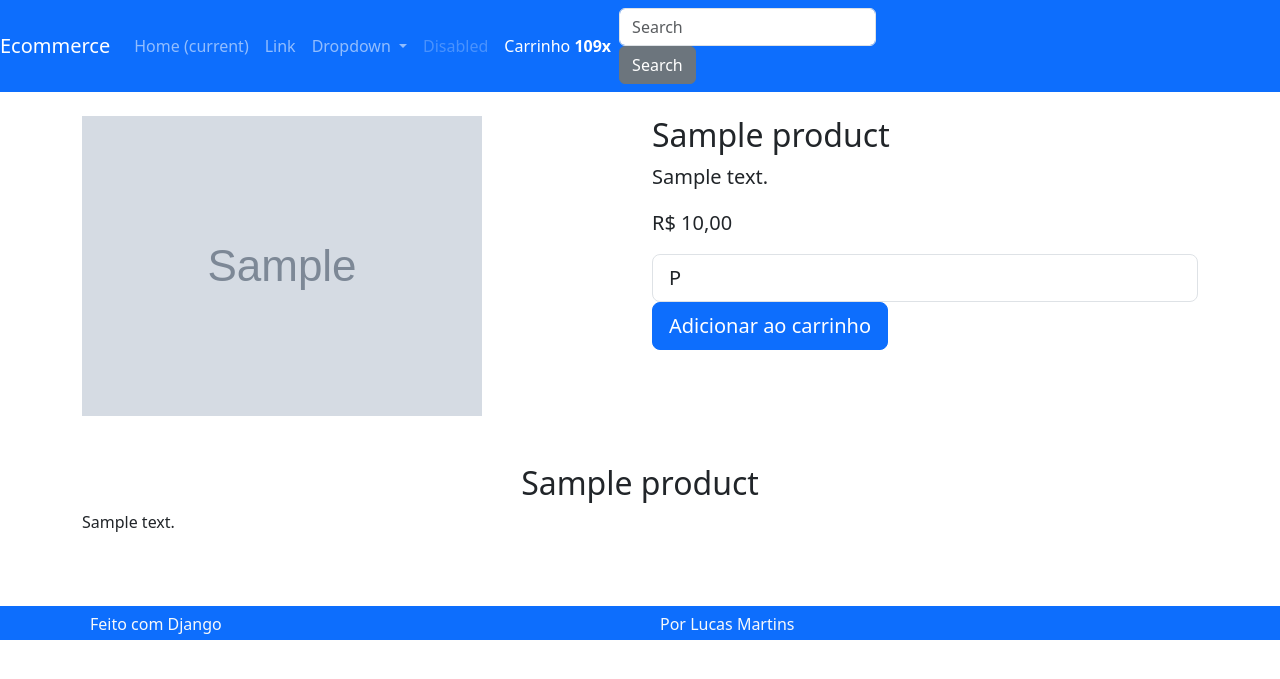
After one commit to LucasPMartins/Project-Ecommerce-Django, a Django app: a page that uses templates/base.html in a window 1280 px wide. The commit adds this page. Shown: the top 679 px of the page. Run offline with Django 5.2, Linux system fonts and the light colour scheme; tables that the repository leaves empty hold one stand-in row (values such as "Sample post"); grey boxes marked "Sample" are stand-in pictures; some libraries are stand-ins or nearby versions.

Commit message:
Fix typo in product model field name; add product detail view and template; update navigation and base templates; implement pagination in product list

```diff
--- a/product/models.py
+++ b/product/models.py
@@ -14,7 +14,7 @@ class Product(models.Model):
     name = models.CharField(max_length=255)
     slug = models.SlugField(max_length=300, unique=True,
         default=None, null=True, blank=True)
-    long_desciption = models.TextField(max_length=999)
+    long_description = models.TextField(max_length=999)
     short_description = models.TextField(max_length=255)
     image = models.ImageField(upload_to='product_images/%Y/%m',blank=True,default='')
     price = models.DecimalField(max_digits=100,decimal_places=2)
--- /dev/null
+++ b/product/templates/product/detail.html
@@ -0,0 +1,74 @@
+{% extends 'base.html' %}
+{% load filters %}
+
+{% block content %}
+<div class="row">
+    <div class="col-lg-12">
+        <div class="row">
+            <div class="col-lg">
+                <div class="row no-gutters">
+                    <div class="col-lg-12">
+                        {% if product.image %}
+                        <img class="img-fluid" src="{{ product.image.url }}" alt="{{ product.name }}">
+                        {% endif %}
+                    </div>
+                </div>
+            </div>
+            <div class="col-lg">
+                <div class="mt-4 mt-lg-0">
+                    <h1 class="h2">{{ product.name }}</h1>
+                    <p class="lead">{{ product.short_description}}</p>
+                    <p class="lead">
+                        <span id="variation-preco" class="lead product-price">
+                            {% if product.discount_price > 0 %}
+                            {{ product.discount_price | format_price }}
+                            {% else %}
+                            {{ product.price | format_price }}
+                            {% endif %}
+                        </span>
+                        <span id="variation-preco-promocional" class="lead product-old-price text-muted">
+                            {% if product.discount_price > 0 %}
+                            {{ product.price | format_price}}
+                            {% endif %}
+                        </span>
+                    </p>
+
+                    <form action="/addtocart/" id="form-add-to-cart">
+                        <div class="form-group">
+                            <select id="select-variacoes" name="vid" class="form-control form-control-lg">
+                                <option data-preco="R$ 59,90" data-preco-promocional="R$ 39,90" value="45">P
+                                </option>
+                                <option data-preco="R$ 51,90" data-preco-promocional="R$ 49,90" value="45">M
+                                </option>
+                                <option data-preco="R$ 52,90" data-preco-promocional="R$ 89,90" value="45">G
+                                </option>
+                            </select>
+                        </div>
+
+                        <div class="text-left">
+                            <button type="submit" class="btn btn-primary btn-lg btn-block">
+                                <i class="fa fa-shopping-cart" aria-hidden="true"></i>
+                                Adicionar ao carrinho
+                            </button>
+                        </div>
+
+                    </form>
+
+
+                </div>
+            </div>
+        </div>
+
+
+        <div class="row">
+            <div class="col-lg-12">
+                <div class="mt-5 mb-5">
+                    <h2 class="text-center">{{ product.name }}</h2>
+                    {{ product.long_description | linebreaks}}
+                </div>
+            </div>
+        </div>
+
+    </div>
+</div>
+{% endblock %}
--- a/product/views.py
+++ b/product/views.py
@@ -1,5 +1,5 @@
 from django.shortcuts import render
-from django.views.generic import ListView
+from django.views.generic import ListView,DetailView
 from django.views import View
 from . import models
 
@@ -7,10 +7,14 @@ class ProductListView(ListView):
     model = models.Product
     template_name = 'product/list.html'
     context_object_name = 'products'
+    paginate_by = 10
 
+class ProductDetailView(DetailView):
+    model = models.Product
+    template_name = 'product/detail.html'
+    context_object_name = 'product'
+    slug_url_kwarg = 'slug'
 
-class ProductDetailView(View):
-    ...
 
 class AddToCartView(View):
     ...
--- a/templates/base.html
+++ b/templates/base.html
@@ -10,10 +10,12 @@
     {% include "partials/_nav.html" %}
 
     <main class="container mt-4 mb-4">
+        {% include 'partials/_messages.html' %}
         {% block content %}{% endblock content %}
     </main>
 
     {% include "partials/_footer.html" %}
+
 </body>
 
 </html>
--- a/templates/partials/_nav.html
+++ b/templates/partials/_nav.html
@@ -1,7 +1,7 @@
 {% load static %}
 
 <nav class="navbar navbar-dark bg-primary navbar-expand-lg">
-    <a class="navbar-brand" href="index.html">Navbar</a>
+    <a class="navbar-brand" href="/">Ecommerce</a>
     <button class="navbar-toggler" type="button" data-toggle="collapse" data-target="#navbarSupportedContent"
         aria-controls="navbarSupportedContent" aria-expanded="false" aria-label="Toggle navigation">
         <span class="navbar-toggler-icon"></span>
```
Also changed, not shown: product/templates/product/list.html (+7 -1 lines), product/migrations/0011_rename_long_desciption_product_long_description.py (added), product/templatetags/filters.py (renamed from product/templatetags/omfilters.py).
